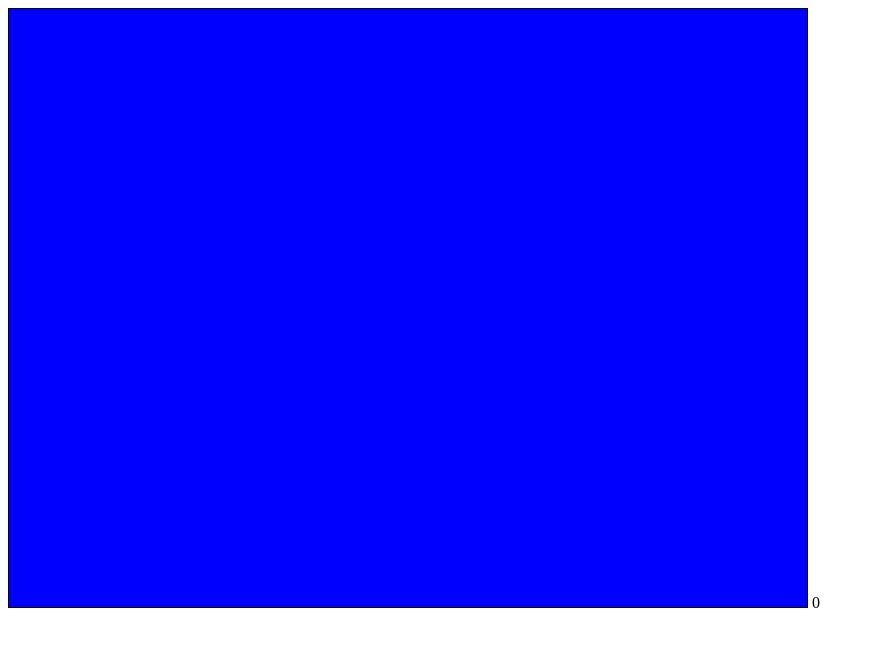
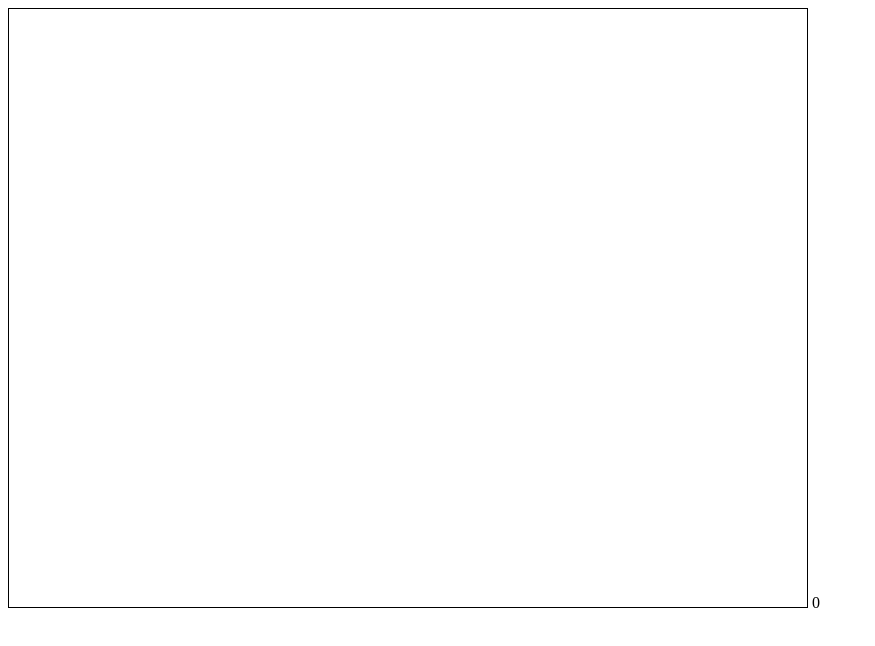
Before and after one commit to dveisl/cuddly-tribble, a plain HTML site: page index.html in a window 1280 px wide. Shown: the whole page, without its empty margins (0-875 px from the left). Drawn offline with nearby package versions, Linux system fonts and the light colour scheme.

Commit message:
Update index.html

```diff
--- a/index.html
+++ b/index.html
@@ -52,7 +52,7 @@
             Context.strokeStyle = "#000";
             Context.lineWidth = 1;
             Context.strokeRect(0, 0, myCanvas.width - 1, myCanvas.height - 1);
-            Context.fillStyle = "blue";
+            Context.fillStyle = "white";
             Context.fillRect(1, 1, myCanvas.width - 2, myCanvas.height - 2);
             for (i = 0; i < Circles.length; ++i) {
                 Context.beginPath();
@@ -66,6 +66,7 @@
                     0,				// 원호의 시작
                     Math.PI * 2		// 원호의 끝
                 );
+                Context.fillStyle = "violet"
                 Context.closePath();
                 Context.stroke();
             }
```
